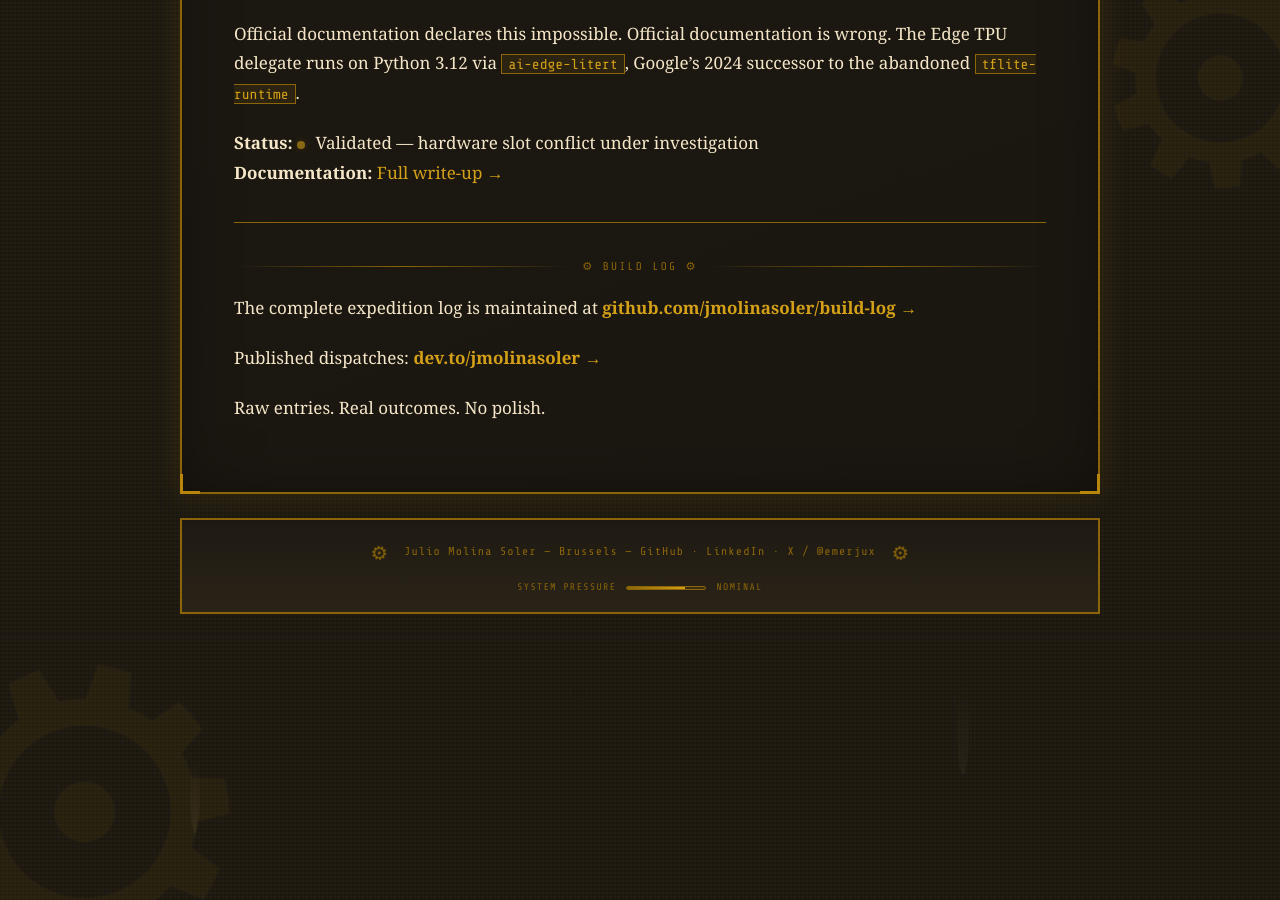
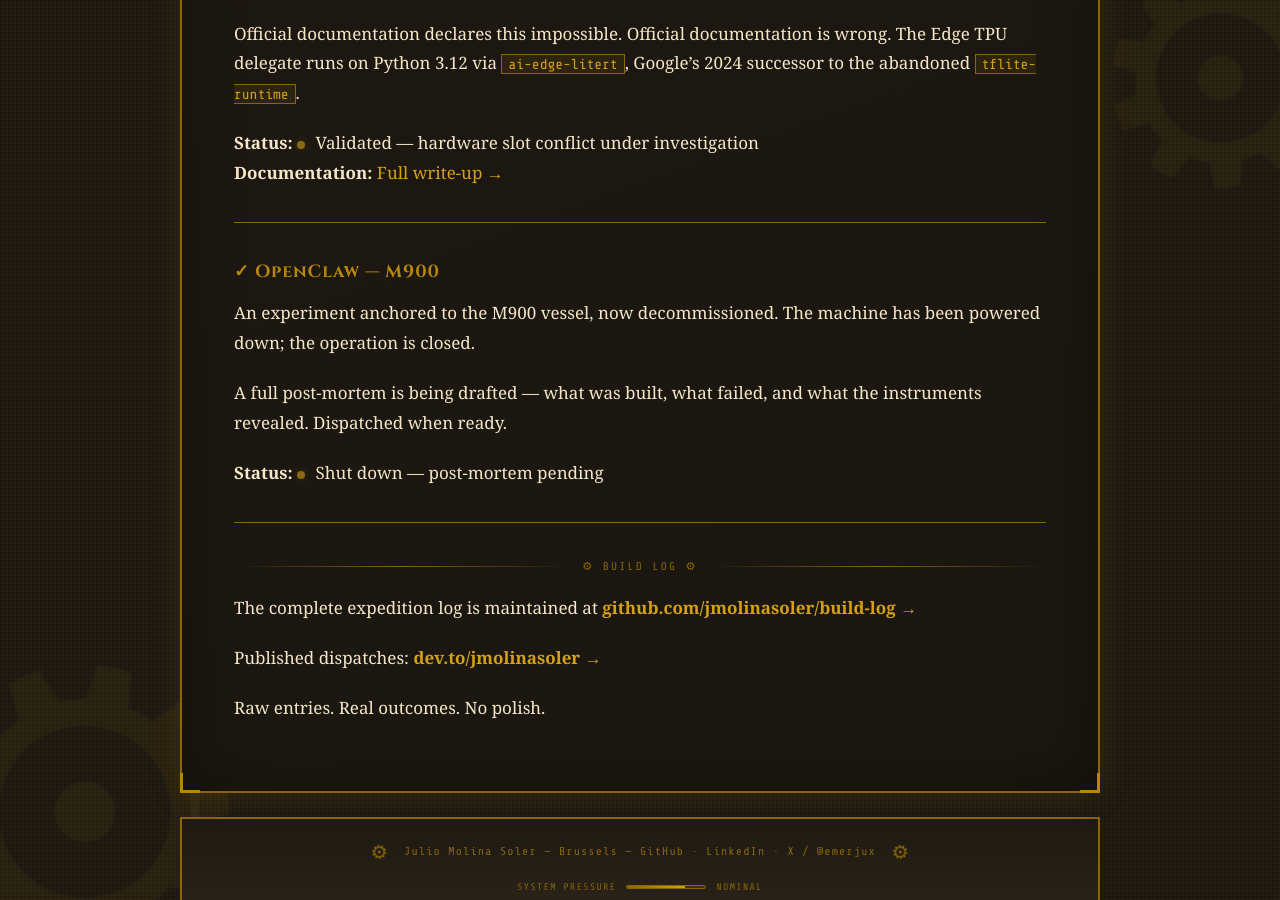
Before and after one commit to jmolinasoler/novacifer.com, a Jekyll site: the page built from projects.md, in a window 1280 px wide and 900 px high, scrolled down 2388 px. Built offline with Jekyll 4.4.1, drawn with Linux system fonts in a browser that asks for light colours; some web fonts are replaced.

Commit message:
update: add OpenClaw M900 shutdown — post-mortem pending
Co-Authored-By: Claude Sonnet 4.6 <noreply@anthropic.com>

```diff
--- a/projects.md
+++ b/projects.md
@@ -74,6 +74,15 @@ Official documentation declares this impossible. Official documentation is wrong
 
 ---
 
+### ✓ OpenClaw — M900
+An experiment anchored to the M900 vessel, now decommissioned. The machine has been powered down; the operation is closed.
+
+A full post-mortem is being drafted — what was built, what failed, and what the instruments revealed. Dispatched when ready.
+
+**Status:** <span class="status-dot amber" style="display:inline-block"></span> Shut down — post-mortem pending
+
+---
+
 <div class="section-divider">⚙ Build Log ⚙</div>
 
 The complete expedition log is maintained at **[github.com/jmolinasoler/build-log →](https://github.com/jmolinasoler/build-log)**
```
